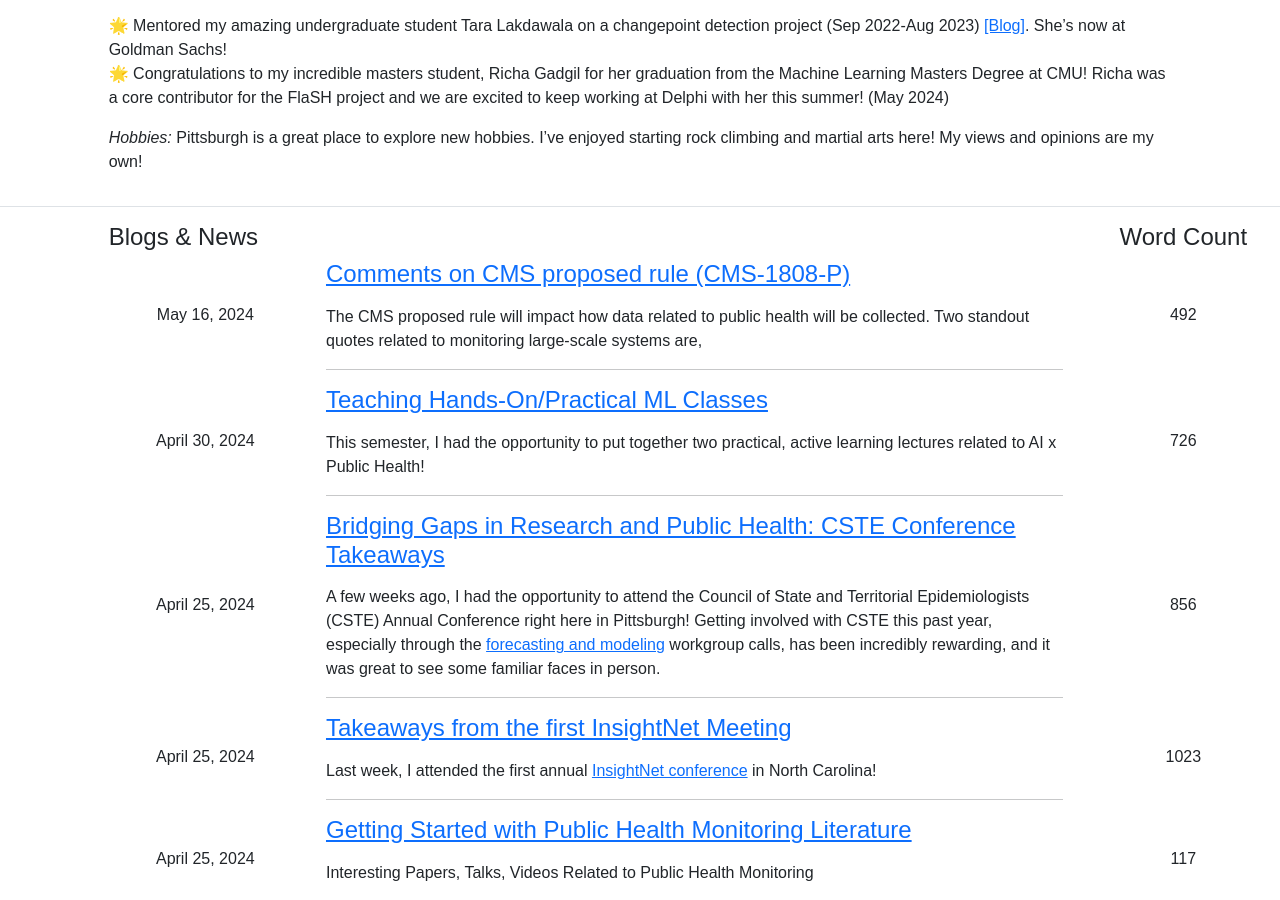
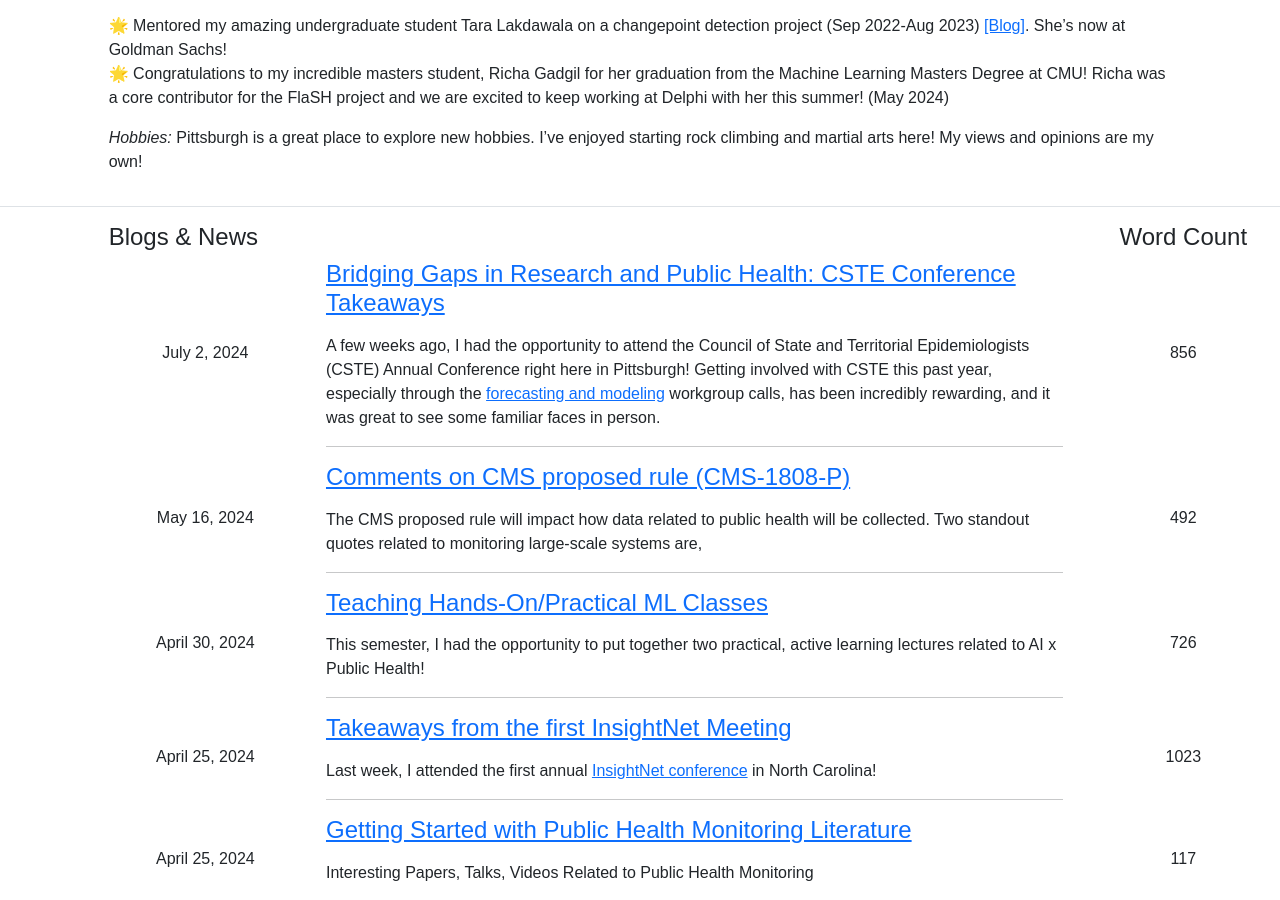
Before and after one commit to Ananya-Joshi/ananya-joshi.github.io, a Jekyll site: the page built from index.md, in a window 1280 px wide and 900 px high, scrolled down 3975 px. Built offline with Jekyll 4.4.1, drawn with Linux system fonts in a browser that asks for light colours.

Commit message:
Update 2024-07-02-CSTE.md

```diff
--- a/_posts/2024-07-02-CSTE.md
+++ b/_posts/2024-07-02-CSTE.md
@@ -1,7 +1,7 @@
 ---
 layout: post
 title: "Bridging Gaps in Research and Public Health: CSTE Conference Takeaways"
-date:   2024-04-25
+date:   2024-07-02
 categories: Ph.D.
 ---
 
@@ -14,13 +14,17 @@ I highly recommend any student working at the intersection of computer science,
 
 ## Factors Increasing the Gap
 **1. Unsustainable Effort from Public Health Experts:** Public health experts are overwhelmed. Technical solutions often demand more training, attention, and investment from public health experts, even though they have historically seen low returns for their efforts. One thing I heard from attendees was that current epidemiologists have no time to learn these technical skills, like forecasting and modeling, outside of their education curriculum. Until these subjects are part of the core epidemiology curriculum, there will always be a technical gap. More specifically, for research innovations, they're tired of researchers trying to shoehorn solutions to public health problems. Even well-meaning but unaware technologists asking for time can be cumbersome to public health experts, especially after seeing many substantive research efforts fall apart before practical deployment. Many times, this cost is unknown -- when I asked some solution providers at CSTE how they evaluate their technologies, I eventually found that their only source of evaluation would be from health experts -- which is a lot to ask from departments that may not fully know their extra labor that may only hypothetically support a future automated solution.
+
 **2. Limited Application Infrastructure for Rapid Prototyping:** Public health technology includes infrastructure, visualization, and methods. However, commercial tools and discussions focus on creating and maintaining infrastructure. Many of these infrastructure tools are proprietary and can lock in departments for long contracts. The marketing approaches I observed focus on social proof, most commonly sharing "endorsements" from influential public health departments. Yet, I found that some of these tools heavily depend on human support and are pseudo-automatic instead of the automatic solutions they may initially appear to be.
 Additionally, I found that, despite the number of visualization and analysis platforms, there were few solutions for public health departments to test and prototype novel research methods or visualization strategies in an automated, department-wide setting. These types of innovations update much more quickly than the existing infrastructure tools. Instead, testing research innovations is often handled by relatively siloed internal teams per department (that potentially partner with local academic institutions). I learned that while there is a push to strengthen connections between these departments, broad ideas that take effort to test are only sometimes shared. In fact, code, which may be easier to tailor to different departments, is rarely ever shared.
+
 **3. Overly Ambitious Technical Agenda:** Technologists applying the latest innovations to public health may not realize how unique the public health setting is and how poorly new technologies can perform in this setting. Addressing the many "edge cases" in public health (e.g., data types, availability, and usage) needs extensive validation before deployment -- which means there is naturally a lag. Right now, many departments are focusing on relationship building and data sharing, which is likely a prerequisite for new technologies. Pitching technologies that cannot succeed without this foundation and will fail in public health settings will continue to widen this gap.
 
 ## Bridge Building Ideas
 **1. Meet Public Health Where It Is:** Technologists should find ways to listen to public health conversations and understand expert's needs and the general public health climate. Some suggestions include attending public health conferences [!], joining status update calls for various public health-related communities, and subscribing to newsletters from local health departments to learn more about relevant context, questions, and constraints.
+
 **2. Provide Technical Assistance:** Guidance from computer scientists to health departments on system building, forecasting, and evaluating new public health tools may be valuable. Additionally, business students who study negotiation may provide useful guidance about structuring contracts. Enhancing the pipeline between students outside of public health backgrounds can usher in a robust public health prototyping infrastructure.
+
 **3. Integrate Technologists Early:** Students have the time (and openness of mind) to learn about public health nuances and constraints. When they can explore these in conjunction with their technical curriculum, they may be able to propose realistic solutions. I recommend an experience like this for all first- or second-year Ph.D. students considering this field. This recommendation comes from personal experience -- working with the Allegheny County Public Health Department in my first year of the PhD gave me a deeper understanding of public health challenges and how they translate to technical limitations.
 
 Overall, attending a public health conference was both an enlightening experience and also vastly different from the CS/ML conferences I've attended for my work. Bridging this gap between public health needs and academic research is essential for resilient and updated public health technologies. I'm excited to think more about this intersection in my final year of the Ph.D.!
```
